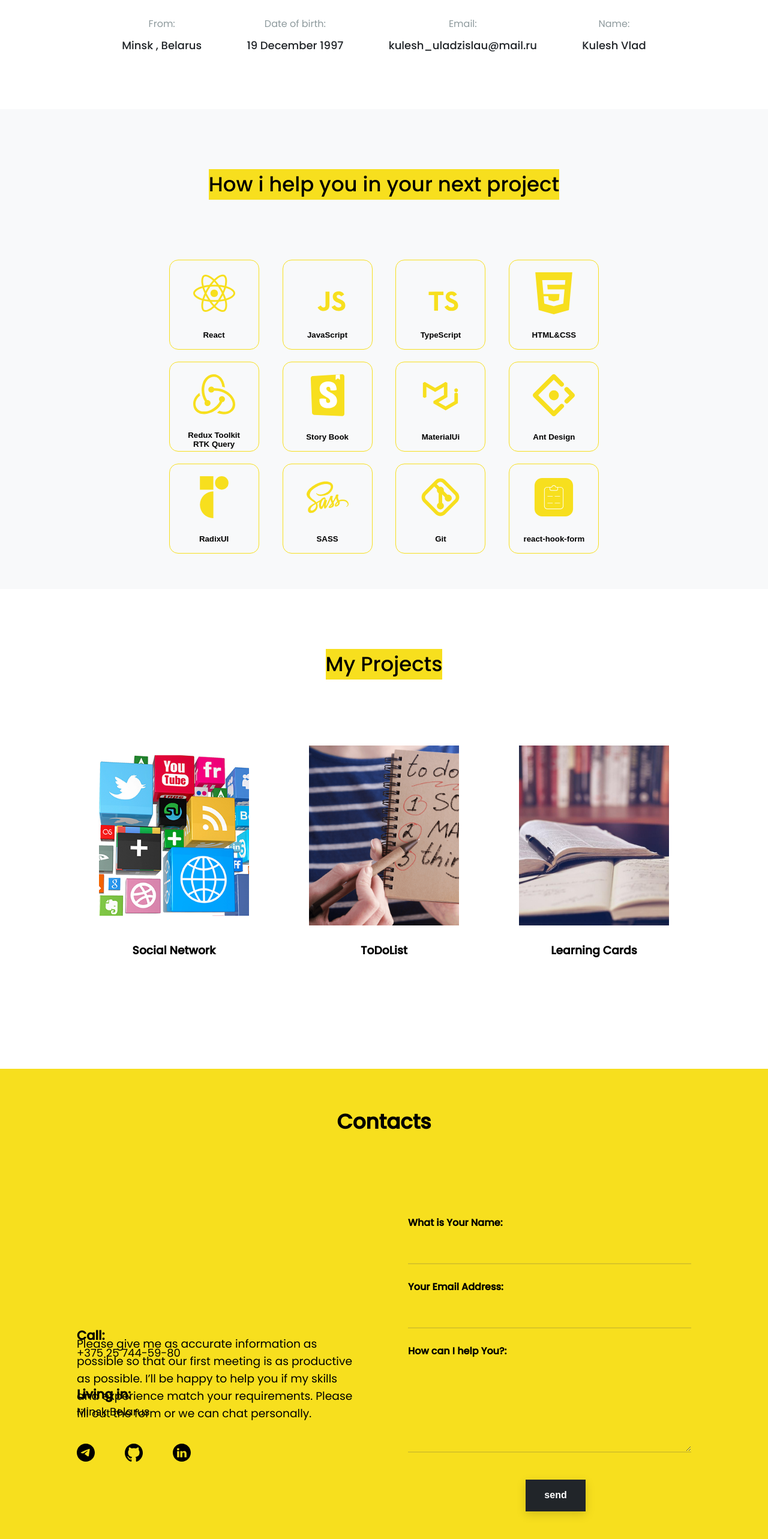
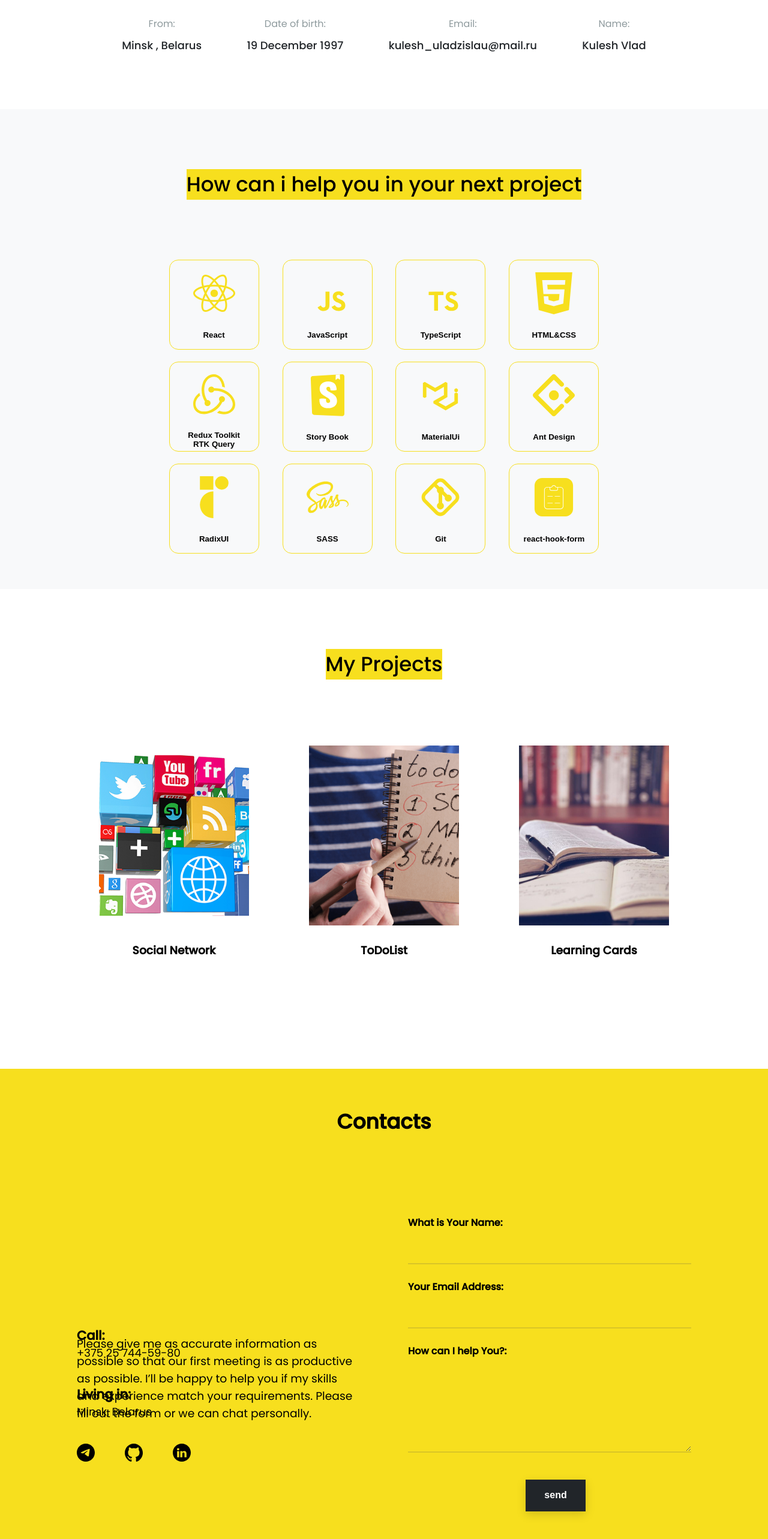
Before and after one commit to KuleshUladzislau/portfolio, a React (Create React App) app: page / in a window 1280 px wide. Shown: the part 1468-4034 px from the top of the page at 60% size. Built offline with nearby package versions, Linux system fonts and the light colour scheme.

Commit message:
bug fixed contact

```diff
--- a/src/Contacts/Contacts.module.css
+++ b/src/Contacts/Contacts.module.css
@@ -156,3 +156,9 @@
         margin-left: -10px;
     }
 }
+
+@media (max-width: 460px) {
+    .label{
+        font-size: 13px;
+    }
+}
--- a/src/global/languageState.js
+++ b/src/global/languageState.js
@@ -39,7 +39,7 @@ export const state = {
         },
         skillsPage:{
             id:'skills',
-            h2:'How i help you in your next project'
+            h2:'How can i help you in your next project'
         },
         projectPage:{
             h2:'My Projects',
@@ -74,7 +74,7 @@ export const state = {
             help:'How can I help You?:',
             id:'contacts',
             living:'Living in:',
-            address:'Minsk Belarus',
+            address:'Minsk, Belarus',
             recommendationForUser:
 
              'Please give me as accurate information as possible so that our first meeting is as productive as possible. ' +
@@ -169,7 +169,7 @@ export const state = {
                 ' вашими требованиями. Заполните ,пожалуйста, форму или можем пообщаться лично.',
             phone:'Тел:',
             living:'Проживаю:',
-            address:'Минск Беларусь',
+            address:'Минск, Беларусь',
             errors:{
                 email:'Неверный формат почты',
                 message:'Пожалуйста ,заполните поле',
```
